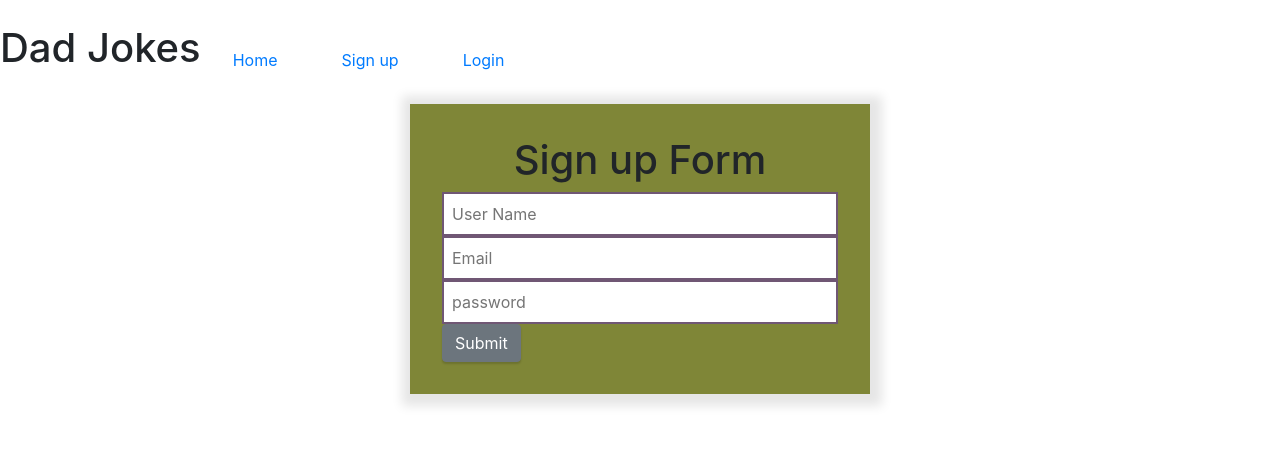
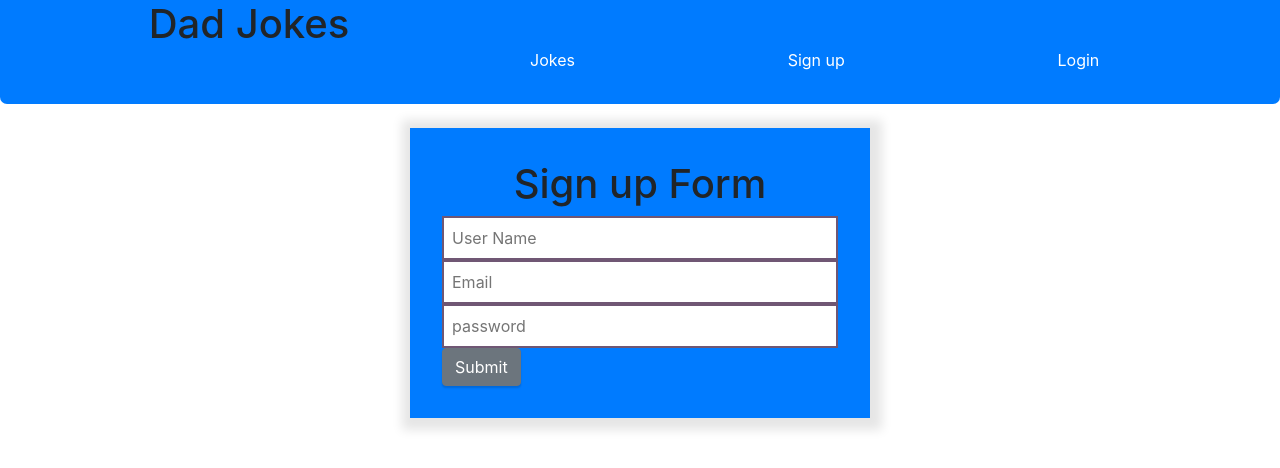
Before and after one commit to BW-PT-DadJokes/Front-End, a React (Create React App) app: page /signup in a window 1280 px wide. Shown: the top 468 px of the page. Built offline with nearby package versions, Linux system fonts and the light colour scheme.

Commit message:
updated navigation to match ui design along with form colors

```diff
--- a/src/App.css
+++ b/src/App.css
@@ -21,18 +21,26 @@ body {
 
 }
 
+
 .App {
-  height: 100%;
+  margin: 0 auto;
+  width: 100%;
   display: flex;
-  align-items: center;
+  justify-content: space-evenly;
+  border-radius: 0 0 7px 7px;
+  background-color: #007bff;
+}
+
+.Nav-link {
+  color: #fff;
 }
 
 .user-form {
   width: 460px;
-  margin: auto;
+  margin: 0 auto;
   padding: 32px;
   font-weight: bold;
-  background-color: rgba(114, 121, 34, 0.9);
+  background-color: #007BFF;
   box-shadow: 2px 2px 10px 10px rgba(0, 0, 0, 0.1);
 }
 
--- a/src/components/Navigation.js
+++ b/src/components/Navigation.js
@@ -9,7 +9,7 @@ const Navigation = () => {
         <h1>Dad Jokes</h1>
         <NavItem>
           <Link className="Nav-link" to="/">
-            Home
+            Jokes
           </Link>
         </NavItem>
         <NavItem>
@@ -23,6 +23,7 @@ const Navigation = () => {
           </Link>
         </NavItem>
       </Nav>
+      <br />
     </div>
   );
 };
```
